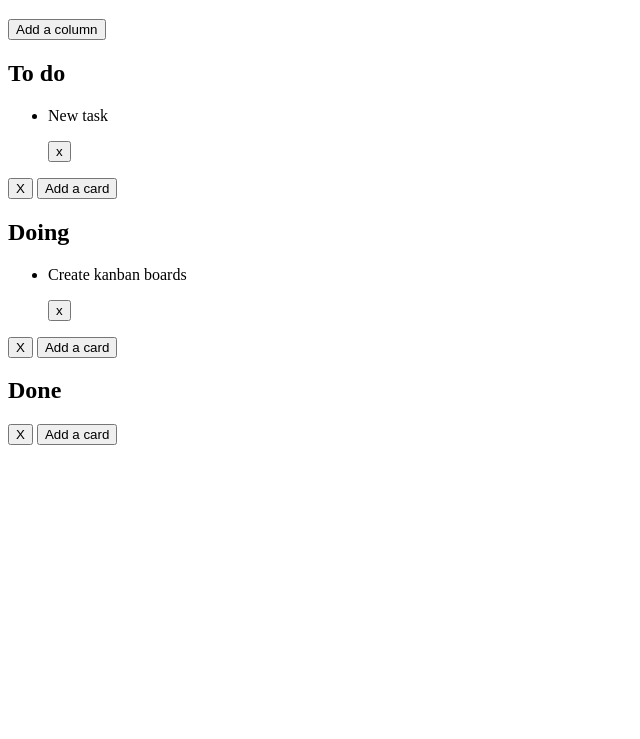
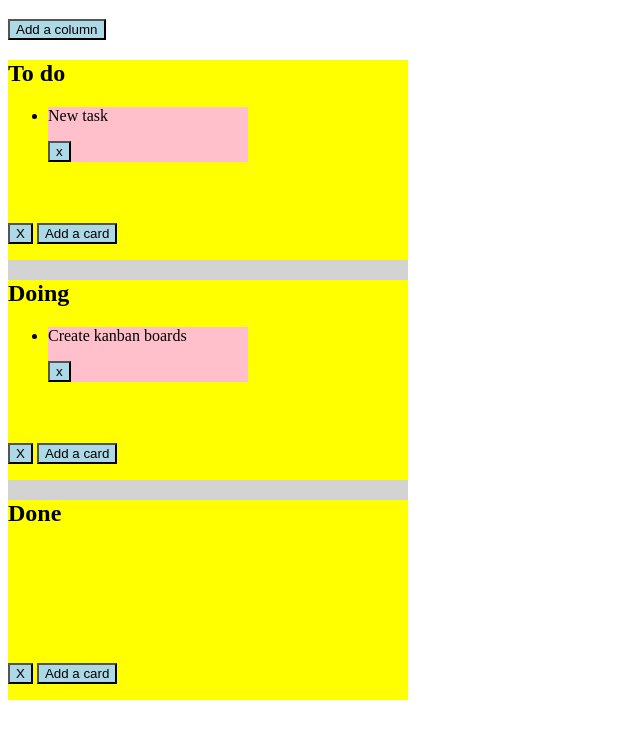
Before and after one commit to myapps-studio/05_project, a website: page index.html in a window 1280 px wide. Shown: the part 61-800 px from the top of the page, without its empty margins (0-640 px from the left). Drawn offline with nearby package versions, Linux system fonts and the light colour scheme; files that its build step writes are made by us from their sources.

Commit message:
finished

```diff
--- a/index.html
+++ b/index.html
@@ -3,7 +3,7 @@
 <head>
   <meta charset="utf-8">
   <title>Kanban board</title>
-  <link rel="stylesheet" href="sass/style.css">
+  <link rel="stylesheet" href="css/style.css">
 </head>
 <body>
 	<div id="board" class="board">
--- a/js/script.js
+++ b/js/script.js
@@ -1,9 +1,42 @@
-
-/* ? */
 
 document.addEventListener('DOMContentLoaded', function() {
     // here we will put the code of our application
 
+    /* board */
+
+  var board = {
+    name: 'Kanban Board',
+    addColumn: function(column) {
+      this.element.appendChild(column.element);
+      initSortable(column.id); //About this feature we will tell later
+    },
+    element: document.querySelector('#board .column-container')
+  };
+
+
+      document.querySelector('#board .create-column').addEventListener('click', function() {
+          var name = prompt('Enter a column name');
+          var column = new Column(name);
+          board.addColumn(column);
+      });
+
+      // CREATING COLUMNS
+      var todoColumn = new Column('To do');
+      var doingColumn = new Column('Doing');
+      var doneColumn = new Column('Done');
+
+      // ADDING COLUMNS TO THE BOARD
+      board.addColumn(todoColumn);
+      board.addColumn(doingColumn);
+      board.addColumn(doneColumn);
+
+      // CREATING CARDS
+      var card1 = new Card('New task');
+      var card2 = new Card('Create kanban boards');
+
+      // ADDING CARDS TO COLUMNS
+      todoColumn.addCard(card1);
+      doingColumn.addCard(card2);
 
 });
 
@@ -83,17 +116,6 @@ function Card(description) {
     }
 }
 
-/* board */
-
-var board = {
-    name: 'Kanban Board',
-    addColumn: function(column) {
-      this.element.appendChild(column.element);
-      initSortable(column.id); //About this feature we will tell later
-    },
-    element: document.querySelector('#board .column-container')
-};
-
 /* init sortable */
 
 function initSortable(id) {
@@ -103,27 +125,3 @@ function initSortable(id) {
       sort: true
     });
   }
-
-  document.querySelector('#board .create-column').addEventListener('click', function() {
-    var name = prompt('Enter a column name');
-    var column = new Column(name);
-    board.addColumn(column);
-});
-
-// CREATING COLUMNS
-var todoColumn = new Column('To do');
-var doingColumn = new Column('Doing');
-var doneColumn = new Column('Done');
-
-// ADDING COLUMNS TO THE BOARD
-board.addColumn(todoColumn);
-board.addColumn(doingColumn);
-board.addColumn(doneColumn);
-
-// CREATING CARDS
-var card1 = new Card('New task');
-var card2 = new Card('Create kanban boards');
-
-// ADDING CARDS TO COLUMNS
-todoColumn.addCard(card1);
-doingColumn.addCard(card2);
--- a/sass/style.scss
+++ b/sass/style.scss
@@ -0,0 +1,24 @@
+button {
+    background: lightblue;
+}
+
+.column-container {
+    background: lightgrey;
+    width: 400px;
+    height: auto;
+}
+
+.column {
+    background: yellow;
+    min-height: 200px;
+
+    > ul {
+        min-height: 100px;
+    }
+}
+
+.card {
+    background: pink;
+    width: 200px;
+    list-style-type: none;
+}
```
Also changed, not shown: css/style.css, 1 other file.
